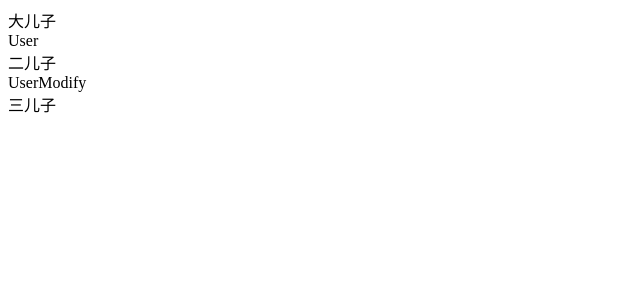
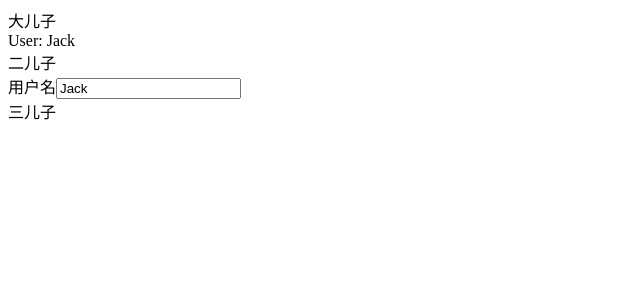
Before and after one commit to Haixiang6123/learn-react-redux, a React (Create React App) app: page / in a window 1280 px wide. Shown: the top 300 px of the page, without its empty margins (0-640 px from the left). Built offline with nearby package versions, Linux system fonts and the light colour scheme; the HTML template or start-up script is replaced by a standard one.

Commit message:
feat: 使用上下文读和写 state

```diff
--- a/src/App.tsx
+++ b/src/App.tsx
@@ -1,13 +1,50 @@
-import React, {createContext, useContext, useState} from 'react';
+import React, {ChangeEventHandler, createContext, useContext, useState} from 'react';
 
-const AppContext = createContext({})
+interface AppState {
+  user: {
+    name: string;
+    age: number;
+  }
+}
+
+interface ContextValue {
+  appState: AppState,
+  setAppState: Function
+}
+
+const defaultAppState: AppState = {
+  user: {
+    name: 'Jack',
+    age: 18
+  }
+}
+
+const AppContext = createContext<ContextValue>({
+  appState: defaultAppState,
+  setAppState: () => {}
+})
 
 const User = () => {
-  return <div>User</div>
+  const contextValue = useContext(AppContext)
+  return <div>User: {contextValue.appState.user.name}</div>
 }
 
 const UserModify = () => {
-  return <div>UserModify</div>
+  const {appState, setAppState} = useContext(AppContext)
+
+  const onChange: ChangeEventHandler<HTMLInputElement> = (e) => {
+    appState.user.name = e.target.value
+    setAppState({...appState})
+  }
+
+  return (
+    <div>
+      <label>
+        用户名
+        <input type="text" value={appState.user.name} onChange={onChange}/>
+      </label>
+    </div>
+  )
 }
 
 const FirstSon = () => {
@@ -33,9 +70,7 @@ const ThirdSon = () => {
 }
 
 const App = () => {
-  const [appState, setAppState] = useState({
-    user: {user: 'name', age: 18}
-  })
+  const [appState, setAppState] = useState<AppState>(defaultAppState)
 
   const contextValue = {appState, setAppState}
 
```
